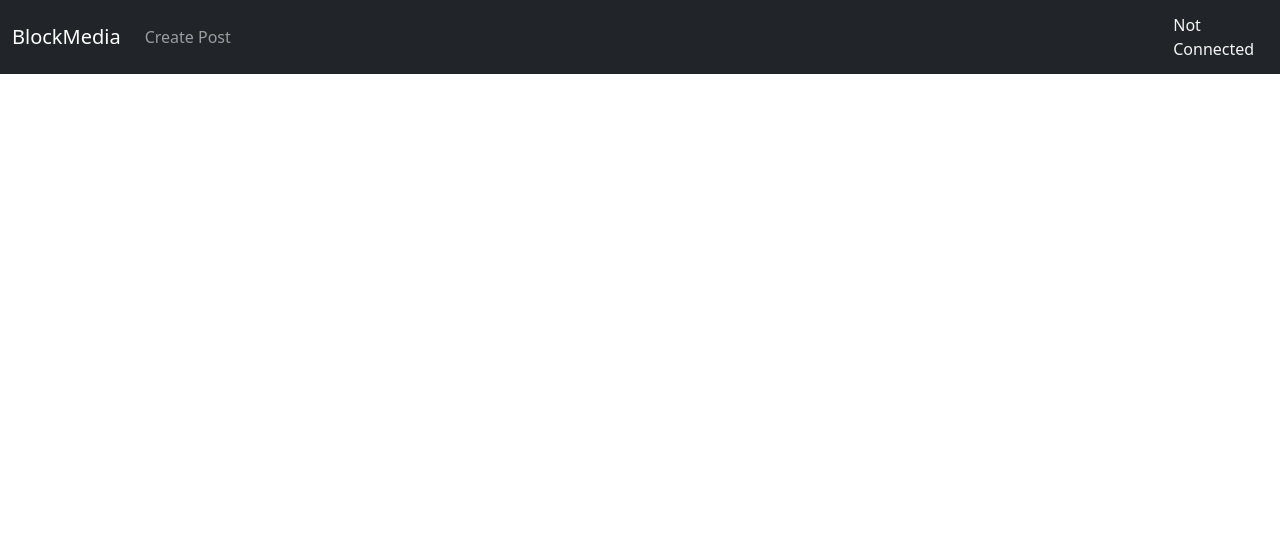
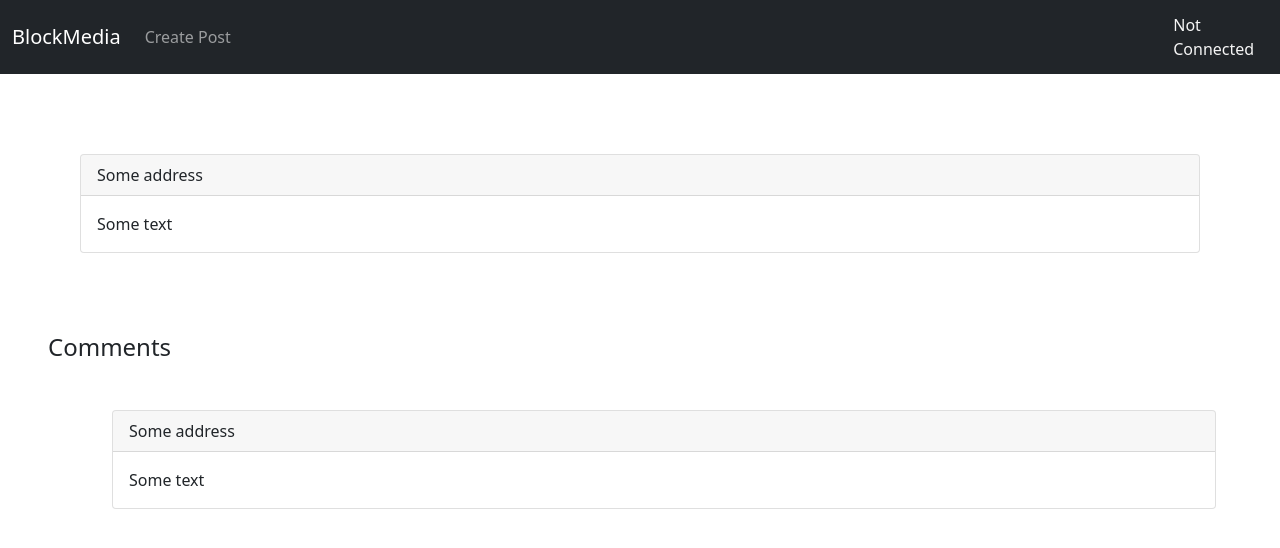
Before and after one commit to apurbadh/SocialMedia-Blockchain, a Vue app: page /post/1 in a window 1280 px wide. Shown: the top 548 px of the page. Built offline with nearby package versions, Linux system fonts and the light colour scheme.

Commit message:
home page ui changed and post page created

```diff
--- a/src/main.js
+++ b/src/main.js
@@ -5,12 +5,14 @@ import { createRouter, createWebHistory } from "vue-router"
 import App from './App.vue'
 import Home from "./pages/Home.vue"
 import Create from "./pages/Create.vue"
+import Post from "./pages/Post.vue"
 
 const router = createRouter({
 	history: createWebHistory(),
 	routes: [
 		{ path : "/", name : "Home", component: Home },
-		{ path : "/create", name : "Create", component: Create }
+		{ path : "/create", name : "Create", component: Create },
+		{ path : "/post/:id", name : "Post", component: Post }
 	]
 })
 
--- a/src/pages/Home.vue
+++ b/src/pages/Home.vue
@@ -33,12 +33,24 @@
 <template>
 	<div>
 		<h2 style="text-align: center;margin: 5rem;" v-if="count == 0">No Post Has Been Posted Yet</h2>
-		<div class="card" style="margin-left: 10rem;margin-right: 10rem; margin-top : 2rem" v-for="post in posts">
-			<div class="card-body">
-				{{ post.content }}
-			</div>
-		</div>
 
+
+<div class="card" style="margin: 5rem" v-for="post in posts">
+  <div class="card-header">
+    {{ post.creator }}
+  </div>
+  <div class="card-body">
+    <h5 class="card-title">{{ post.content }} </h5>
+ 	<br>
+    <router-link :to="'/post/' + post.id" class="btn btn-primary">See Post</router-link>
+  </div>
+</div>
 	</div>
 
 </template>
+<style type="text/css">
+	a{
+		text-decoration: none;
+		color:  black;
+	}
+</style>
--- /dev/null
+++ b/src/pages/Post.vue
@@ -0,0 +1,19 @@
+<template>
+	<div class="card" style="margin : 5rem">
+		<div class="card-header">
+				Some address
+			</div>
+		<div class="card-body">
+			Some text
+		</div>
+	</div>
+	<h4 style="margin: 3rem">Comments</h4>
+	<div class="card" style="margin-left : 7rem; margin-right: 4rem">
+		<div class="card-header">
+				Some address
+			</div>
+		<div class="card-body">
+			Some text
+		</div>
+	</div>
+</template>
```
